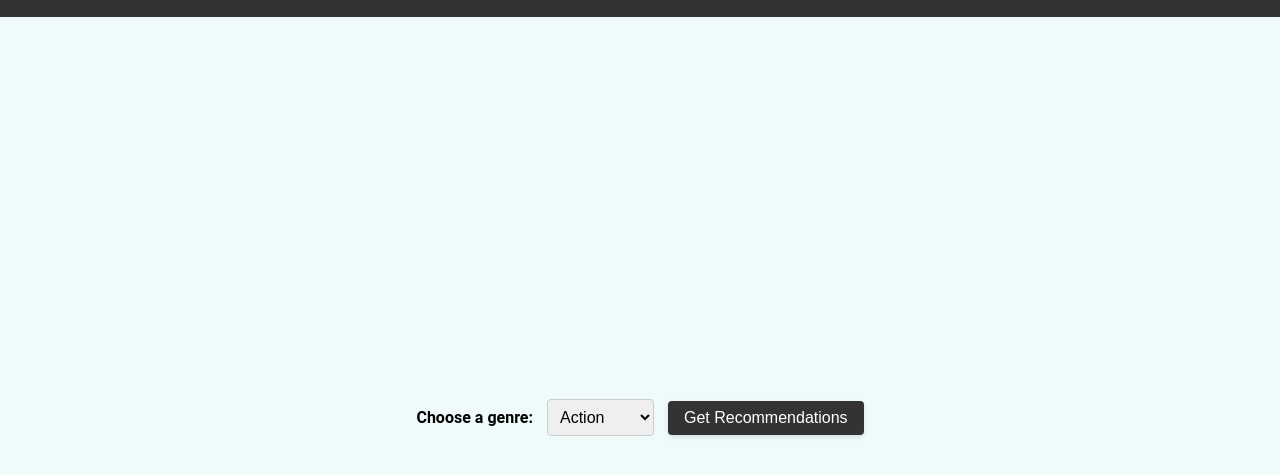
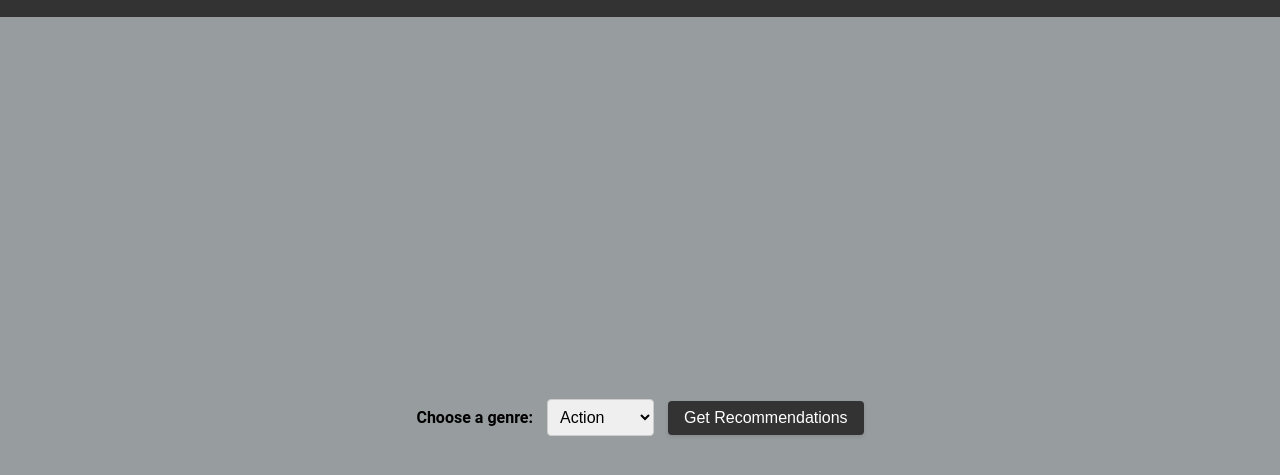
Before and after one commit to SamiulAlim67/Movie-Recommendation-App, a plain HTML site: page index.html in a window 1280 px wide. Shown: the part 61-536 px from the top of the page. Drawn offline with Linux system fonts and the light colour scheme.

Commit message:
updateed css

```diff
--- a/styles.css
+++ b/styles.css
@@ -2,7 +2,7 @@
 
 body {
     font-family: 'Roboto', sans-serif;
-    background-color: #eefbfa; /* Red and white mix background color */
+    background-color: #979c9f; /* Red and white mix background color */
     margin: 0;
     padding: 0;
   }
```
